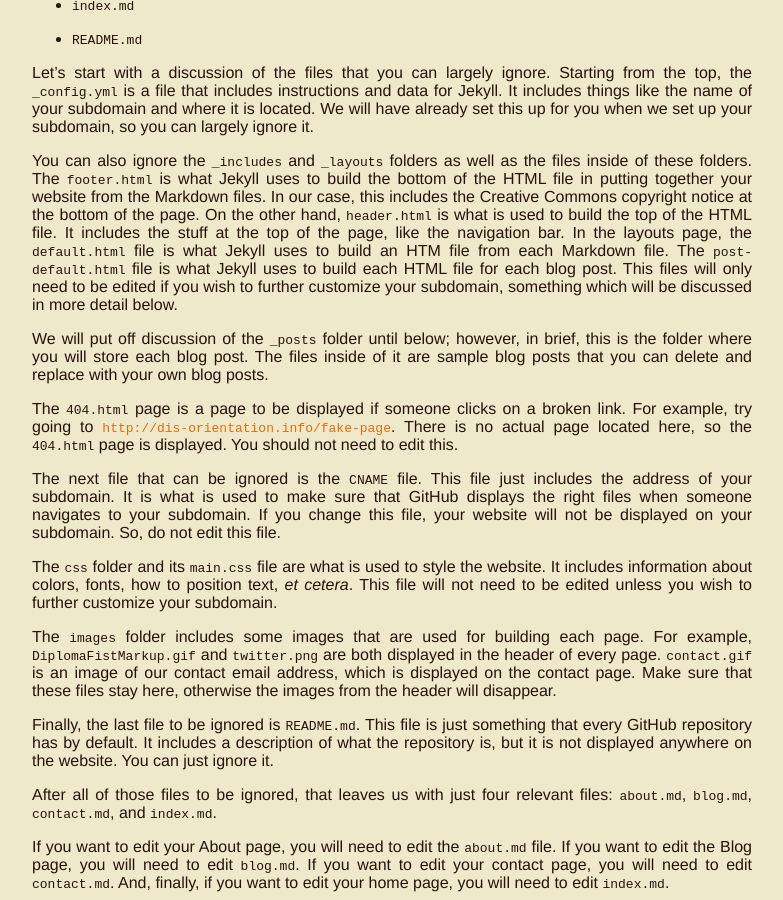
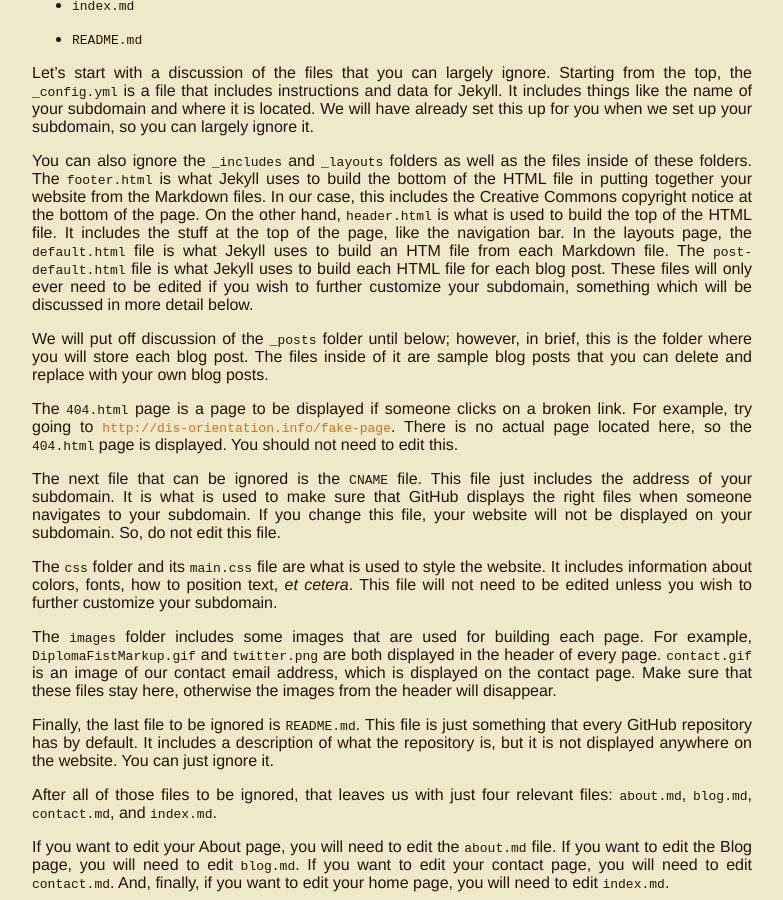
Before and after one commit to dis-orientation/dis-orientation.github.io, a Jekyll site: the page built from involved.md, in a window 1280 px wide and 900 px high, scrolled down 10998 px. Shown: the whole window, without its empty margins (248-1031 px from the left). Built offline with Jekyll 4.4.1, drawn with Linux system fonts in a browser that asks for light colours; Markdown is read by kramdown in place of the engine named in the settings.

Commit message:
fixed typo

```diff
--- a/involved.md
+++ b/involved.md
@@ -283,7 +283,7 @@ This example subdomain has a layout that includes a static home page, a blog pag
 
 Let's start with a discussion of the files that you can largely ignore. Starting from the top, the `_config.yml` is a file that includes instructions and data for Jekyll. It includes things like the name of your subdomain and where it is located. We will have already set this up for you when we set up your subdomain, so you can largely ignore it.
 
-You can also ignore the `_includes` and `_layouts` folders as well as the files inside of these folders. The `footer.html` is what Jekyll uses to build the bottom of the HTML file in putting together your website from the Markdown files. In our case, this includes the Creative Commons copyright notice at the bottom of the page. On the other hand, `header.html` is what is used to build the top of the HTML file. It includes the stuff at the top of the page, like the navigation bar. In the layouts page, the `default.html` file is what Jekyll uses to build an HTM file from each Markdown file. The `post-default.html` file is what Jekyll uses to build each HTML file for each blog post. This files will only need to be edited if you wish to further customize your subdomain, something which will be discussed in more detail below.
+You can also ignore the `_includes` and `_layouts` folders as well as the files inside of these folders. The `footer.html` is what Jekyll uses to build the bottom of the HTML file in putting together your website from the Markdown files. In our case, this includes the Creative Commons copyright notice at the bottom of the page. On the other hand, `header.html` is what is used to build the top of the HTML file. It includes the stuff at the top of the page, like the navigation bar. In the layouts page, the `default.html` file is what Jekyll uses to build an HTM file from each Markdown file. The `post-default.html` file is what Jekyll uses to build each HTML file for each blog post. These files will only ever need to be edited if you wish to further customize your subdomain, something which will be discussed in more detail below.
 
 We will put off discussion of the `_posts` folder until below; however, in brief, this is the folder where you will store each blog post. The files inside of it are sample blog posts that you can delete and replace with your own blog posts.
 
```
